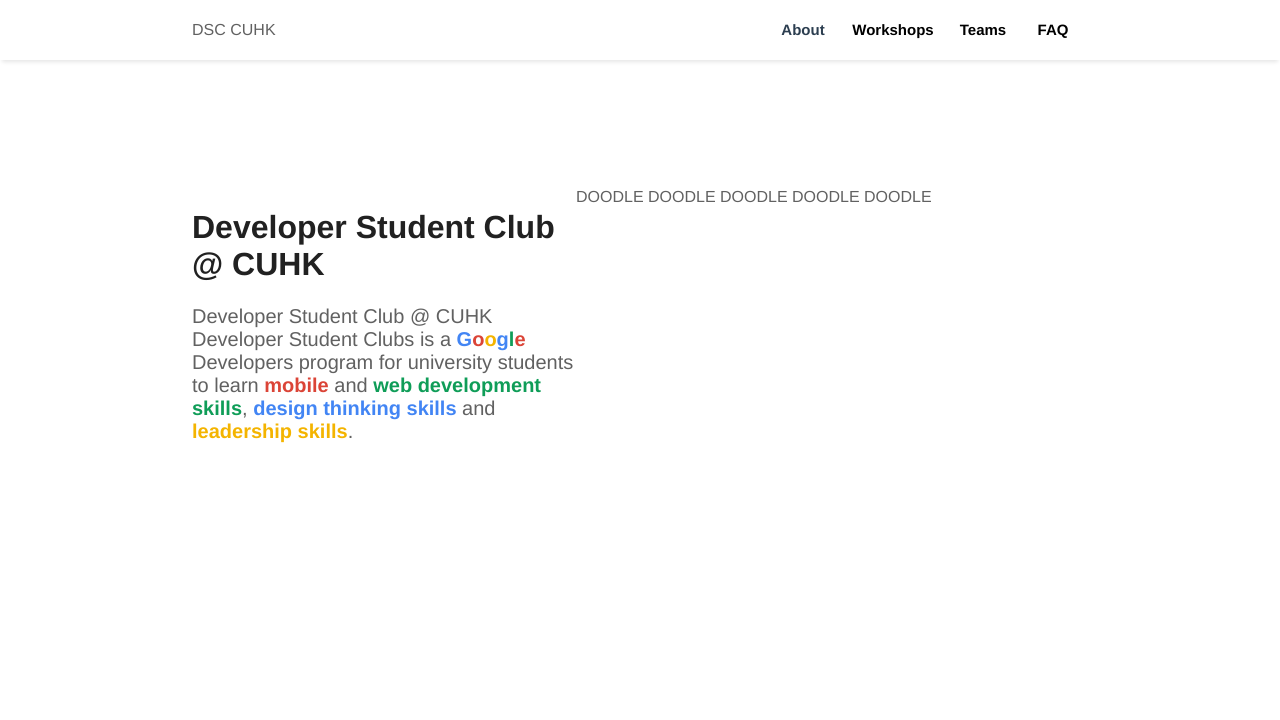
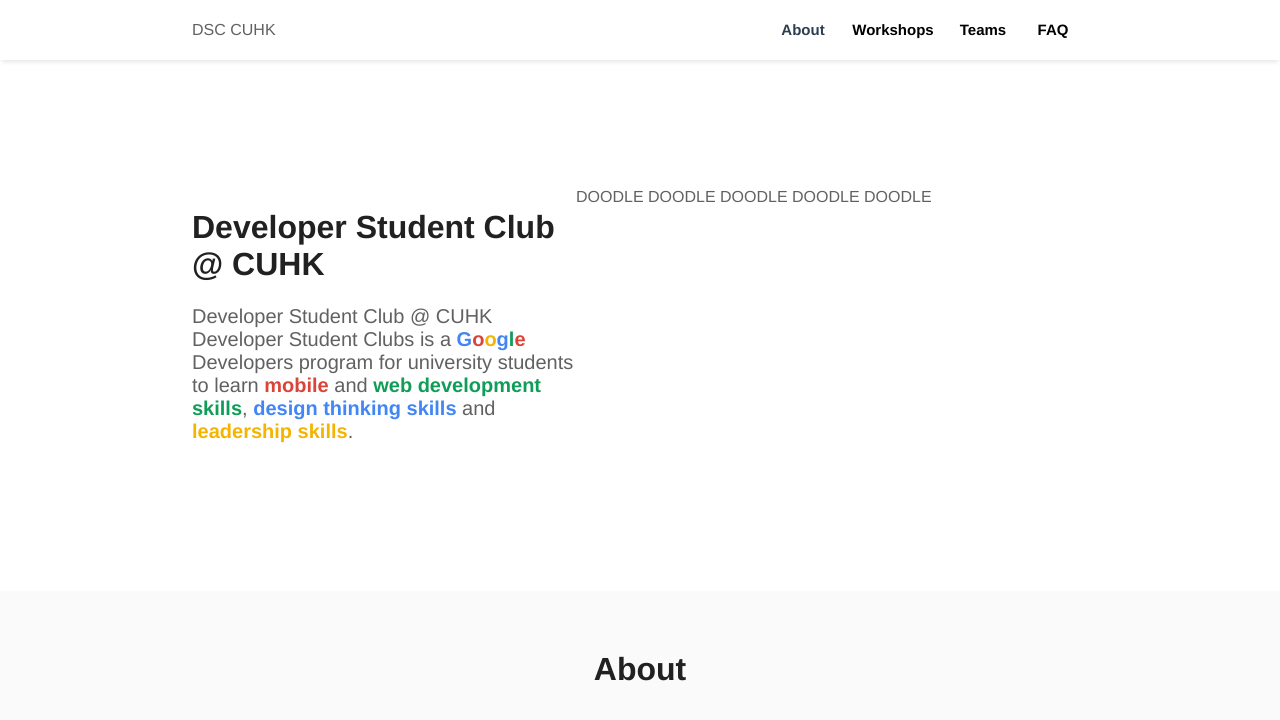
Before and after one commit to AndyLaiJS/dsc, a Vue app: page / in a window 1280 px wide. Shown: the top 720 px of the page. Built offline with nearby package versions, Linux system fonts and the light colour scheme.

Commit message:
About section

```diff
--- a/src/views/About.vue
+++ b/src/views/About.vue
@@ -1,6 +1,6 @@
 <template>
-  <div class="about">
-
+  <div class="About">
+    <h1> About </h1>
   </div>
 </template>
 
@@ -11,5 +11,8 @@
 </script>
 
 <style scoped>
-
+.About {
+  padding: 3% 0 3% 0;
+  background-color: #fafafa;
+}
 </style>
```
